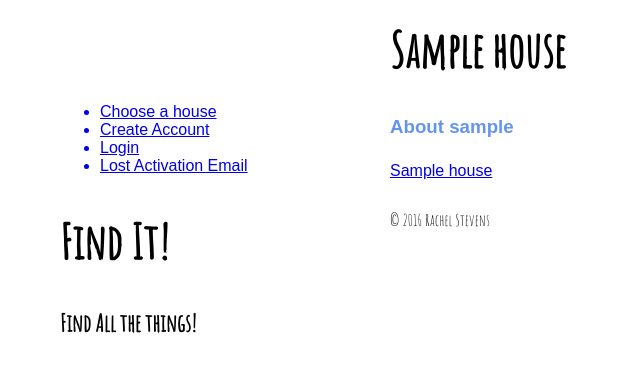
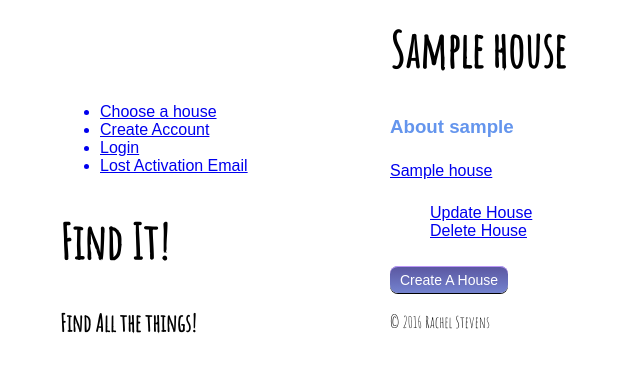
Before and after one commit to raq929/find-it, a Django app: template user/templates/user/profile_detail.html in a window 1280 px wide. Shown: the part 41-414 px from the top of the page, without its empty margins (0-640 px from the left). Run offline with Django 3.2, Linux system fonts and the light colour scheme; the template is opened without the code that fills it: values that come from a table or form of the project are taken from there, others are empty; tables that the repository leaves empty hold one stand-in row (values such as "Sample post"); style sheets or scripts are compiled from the project's sources; parts of the project's set-up code (start-up, migrations or seed data) failed here and were passed over; some web fonts are replaced.

Commit message:
Create urls for house delete and update.
Modify user profile to use those urls.

```diff
--- a/user/templates/user/profile_detail.html
+++ b/user/templates/user/profile_detail.html
@@ -1,4 +1,4 @@
-{% extends parent_template|default:"user/base_user.html" %}
+{% extends "user/base_user.html" %}
 
 {% block title %}
   {{ block.super }} -
@@ -10,10 +10,17 @@
   {% if profile.houses.all %}
     <ul>
       {% for house in profile.houses.all %}
-        <a href={{ house.get_absolute_url }}><li>{{ house.name }}</li></a>
+        <li>
+          <a href='{{ house.get_absolute_url }}'>{{ house.name }}</a>
+          <ul>
+            <li><a href='{{ house.get_update_url }}'>Update House</a></li>
+            <li><a href='{{ house.get_delete_url }}'>Delete House</a></li>
+          </ul>
+        </li>
       {% endfor %}
     </ul>
   {% else %}
     You don't have any houses yet!
   {% endif %}
+  <a href="{% url 'house_create'%}" class='button'>Create A House</a>
 {% endblock %}
```
Also changed, not shown: item/urls/house.py (+7 -1 lines).
